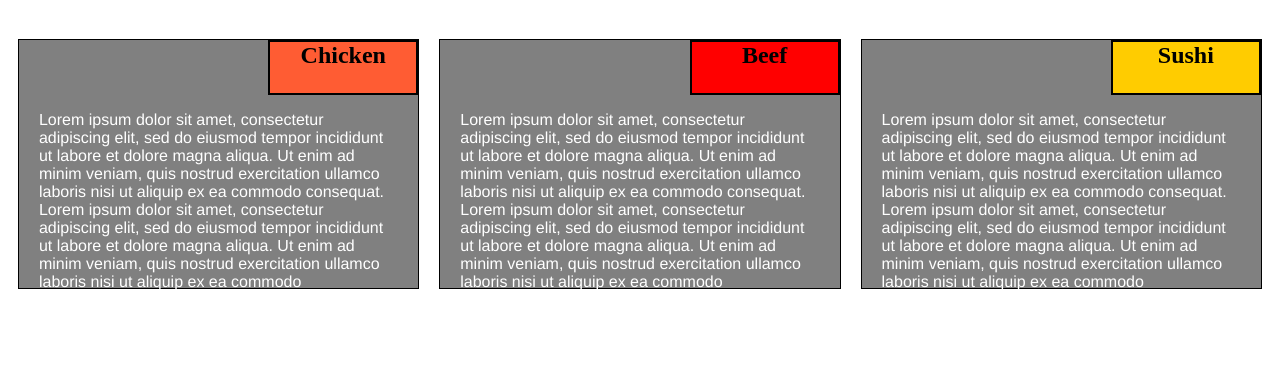
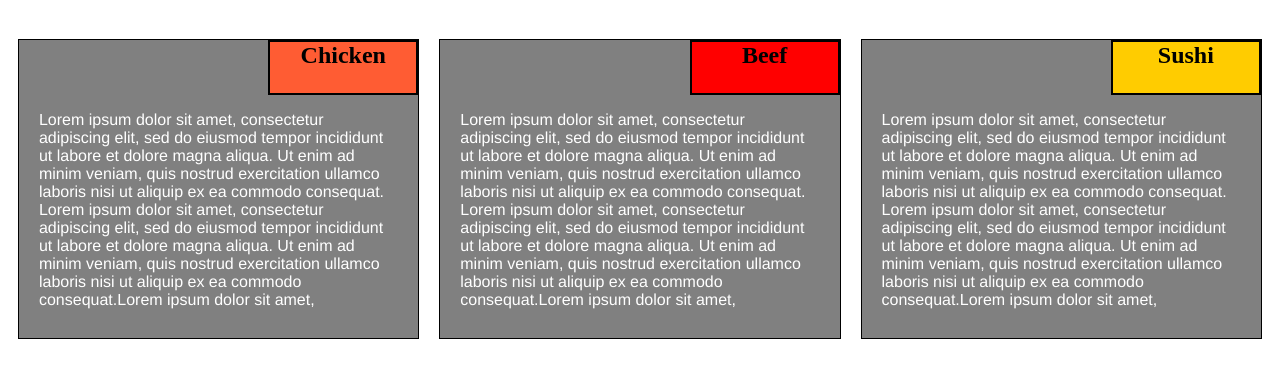
Before and after one commit to ajborza1/JHUFRONTEND, a plain HTML site: page mod2_solution/index.html in a window 1280 px wide. Shown: the part 61-438 px from the top of the page. Drawn offline with Linux system fonts and the light colour scheme.

Commit message:
assignment2

```diff
--- a/mod2_solution/css/index.css
+++ b/mod2_solution/css/index.css
@@ -37,11 +37,11 @@ h1{
 }
 
 #chickenid, #beefid, #sushiid{
-	margin-top: 0px;
+  margin-top: 0px;
   text-align: center;
   border: 2px solid black;
   height: 55px;
-  width:150px;
+  width: 150px;
   word-wrap: break-word;
   font-family: "Times New Roman", Times, serif;
   font-size: 24px;
@@ -68,7 +68,7 @@ section {
   border: 1px solid black;
   background-color: grey;
   width: 100%;
-  height: 250px;
+  height: 300px;
   font-family: Helvetica;
   color: black;
   position: relative;
@@ -201,6 +201,7 @@ p{
     left: 0;
   	content: "Categories";
   	font-family: Arial;
+  	left: 3%;
   }
 
 
```
